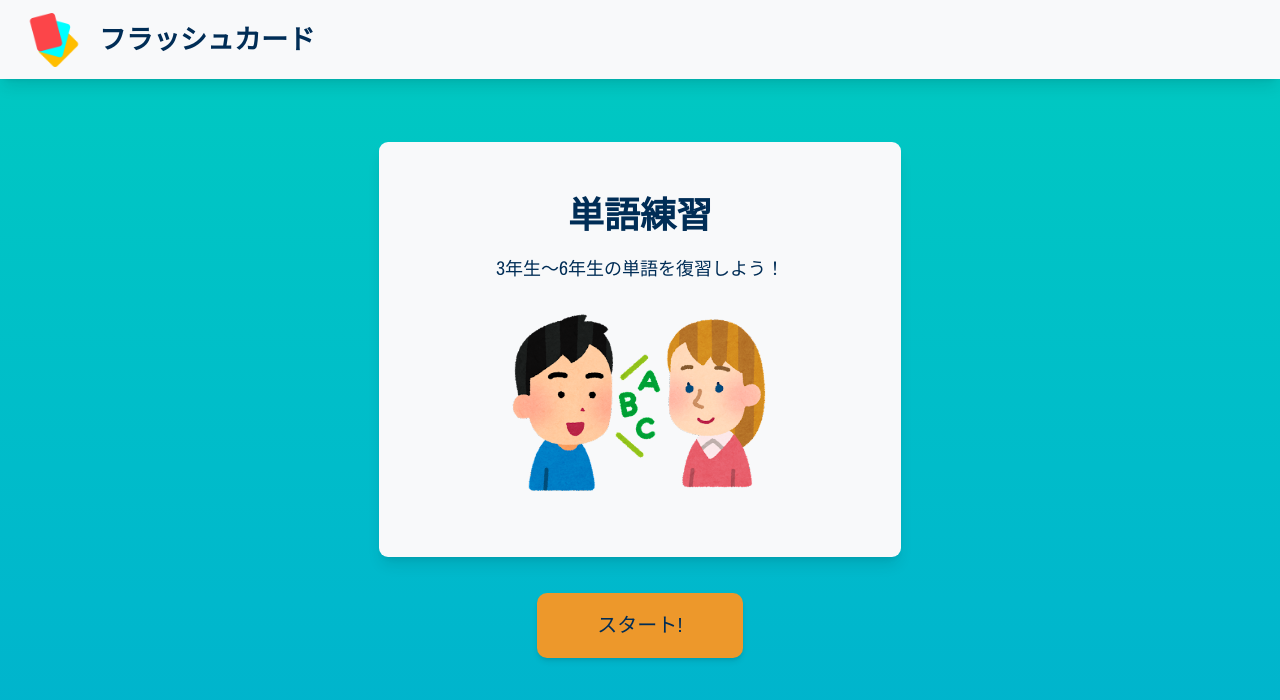
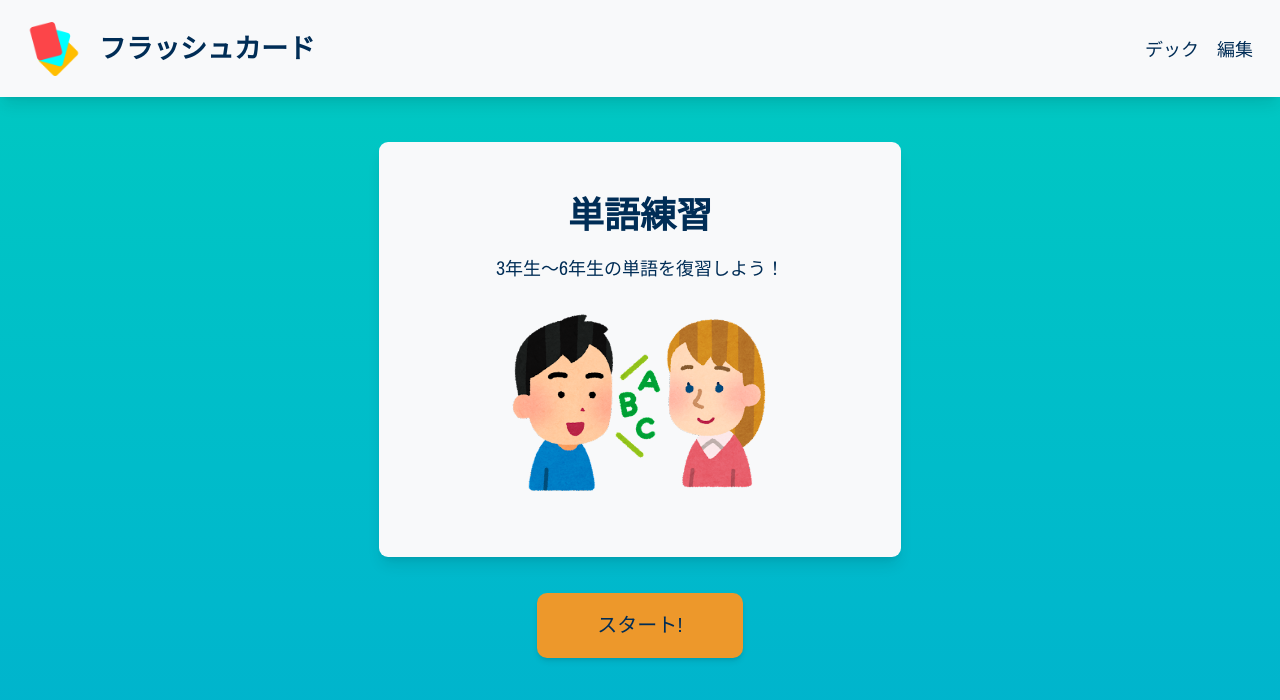
Before and after one commit to kebin20/english-flashcards-app, a React (Vite) app: page / in a window 1280 px wide. Shown: the top 700 px of the page. Built offline with nearby package versions, Linux system fonts and the light colour scheme; a web font is replaced by a local one.

Commit message:
style: mobile navbar styling completed

```diff
--- a/src/components/Navbar.tsx
+++ b/src/components/Navbar.tsx
@@ -44,12 +44,19 @@ const NavTitle = styled.h1`
 `;
 
 const NavMenu = styled.ul`
+display: flex;
+gap: 1em;
+
+@media only screen and (max-width: 600px) {
+  display: none;
+}
+`
+
+const NavMobileMenu = styled(NavMenu)`
   background-color: var(--clr-white);
   box-shadow: var(--lg-shadow);
   height: fit-content;
-  display: flex;
   flex-direction: column;
-  gap: 1em;
   align-items: center;
   position: absolute;
   inset: 70% 0 0 0;
@@ -58,9 +65,8 @@ const NavMenu = styled.ul`
   font-weight: 900;
   font-size: var(--fs-500);
 
-  @media only screen and (min-width: 600px) {
+  @media only screen and (max-width: 600px) {
     display: flex;
-    gap: 1em;
   }
 `;
 
@@ -96,19 +102,23 @@ function Navbar() {
       </HamburgerButton>
 
       {toggle && (
-        <NavMenu>
+        <NavMobileMenu>
           <li>
             <Link to="/menu">デック</Link>
           </li>
           <li>
             <Link to="/edit-deck">編集</Link>
           </li>
-        </NavMenu>
+        </NavMobileMenu>
       )}
-      {/* <NavMenu>
-        <Link to="/menu">デック</Link>
-        <Link to="/edit-deck">編集</Link>
-      </NavMenu> */}
+      <NavMenu>
+        <li>
+            <Link to="/menu">デック</Link>
+          </li>
+          <li>
+            <Link to="/edit-deck">編集</Link>
+          </li>
+      </NavMenu>
     </StyledNavBar>
   );
 }
```
